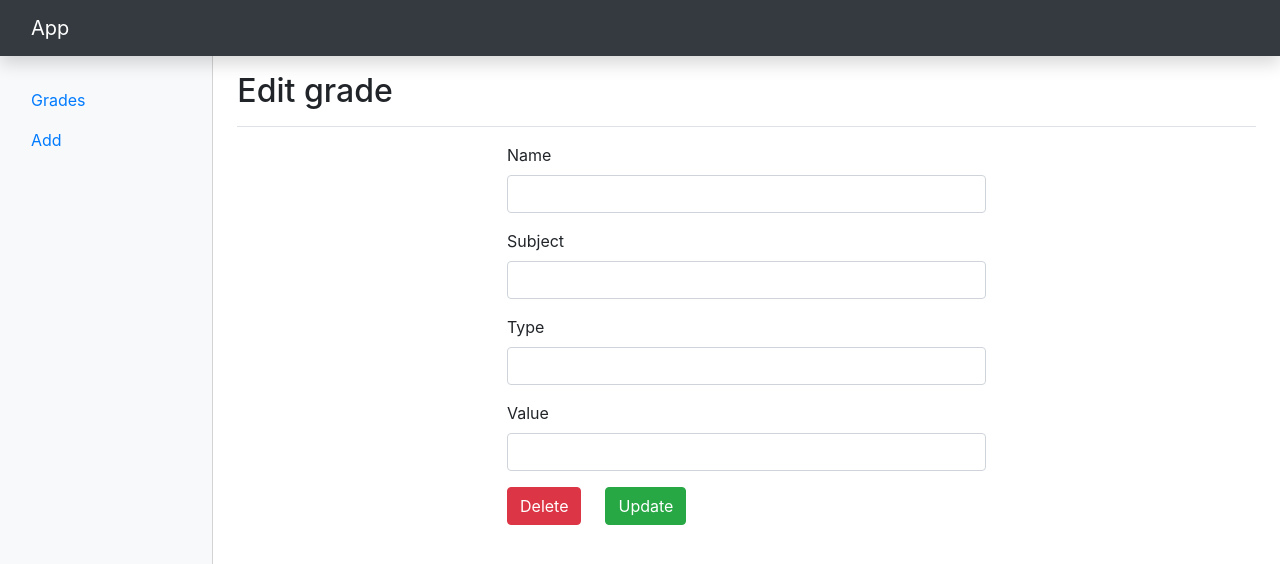
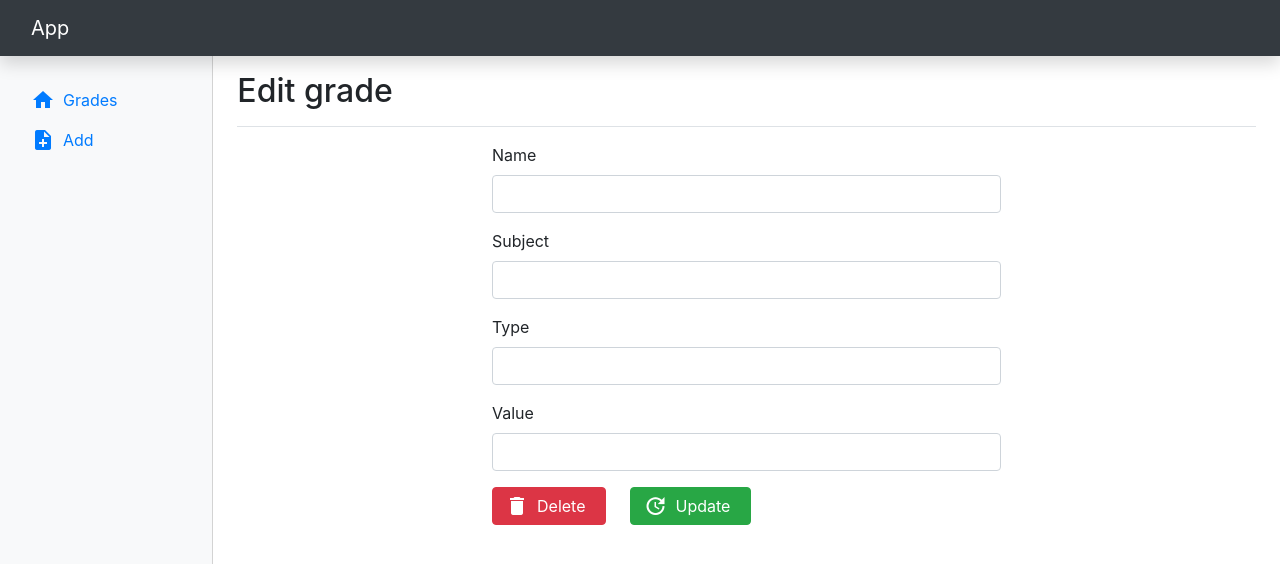
Before and after one commit to mauricio-viana/grades-app, a React (Create React App) app: page /grade/1 in a window 1280 px wide. Shown: the top 564 px of the page. Built offline with nearby package versions, Linux system fonts and the light colour scheme; no server answers.

Commit message:
Adicionado icones nos botões.

```diff
--- a/public/index.html
+++ b/public/index.html
@@ -15,6 +15,10 @@
       user's mobile device or desktop. See https://developers.google.com/web/fundamentals/web-app-manifest/
     -->
     <link rel="manifest" href="%PUBLIC_URL%/manifest.json" />
+    <link
+      href="https://fonts.googleapis.com/icon?family=Material+Icons"
+      rel="stylesheet"
+    />
     <!--
       Notice the use of %PUBLIC_URL% in the tags above.
       It will be replaced with the URL of the `public` folder during the build.
--- a/src/App.css
+++ b/src/App.css
@@ -4,12 +4,43 @@
   margin: auto;
 }
 
-.submit-form {
-  max-width: 300px;
+.submit-form,
+.edit-form {
+  max-width: 50%;
   margin: auto;
 }
 
-.edit-form {
-  max-width: 300px;
+.style-navbar {
+  height: 100%;
+  border-right: 1px solid lightgray;
+}
+
+.align-icon {
+  display: flex;
+  flex-direction: row;
+  align-items: center;
+}
+
+.div-button {
+  display: flex;
+  flex-direction: row;
+  align-items: center;
+}
+
+.error-message {
+  color: red;
+  margin-top: 16px;
+}
+
+.content-message {
+  display: flex;
+  flex-direction: column;
+  align-items: center;
+
+  margin-top: 60px;
+  border: 1px solid lightgray;
+  border-radius: 8px;
+  width: 50%;
+  padding: 26px;
   margin: auto;
 }
--- a/src/App.js
+++ b/src/App.js
@@ -12,26 +12,25 @@ function App() {
     <Router>
       <div>
         <nav className="navbar navbar-dark sticky-top bg-dark shadow">
-          <a href="/grade" className="navbar-brand col-md-3 col-lg-2">
+          <a href="/grade" className="navbar-brand col-md-3">
             App
           </a>
         </nav>
 
         <div className="container-fluid">
           <div className="row">
-            <nav
-              className="col-md-3 col-lg-2 d-md-block bg-light position-fixed"
-              style={styles.navBar}
-            >
-              <ul className="nav flex-column mt-4">
+            <nav className="col-md-3 col-lg-2 bg-light position-fixed style-navbar">
+              <ul className="nav flex-column mt-4 ">
                 <li className="nav-item">
-                  <Link to={'/grade'} className="nav-link">
-                    Grades
+                  <Link to={'/grade'} className="nav-link align-icon">
+                    <i className="material-icons">home</i>
+                    <span className="ml-2">Grades</span>
                   </Link>
                 </li>
                 <li className="nav-item">
-                  <Link to={'/add'} className="nav-link">
-                    Add
+                  <Link to={'/add'} className="nav-link align-icon">
+                    <i className="material-icons">note_add</i>
+                    <span className="ml-2">Add</span>
                   </Link>
                 </li>
               </ul>
@@ -49,8 +48,4 @@ function App() {
   );
 }
 
-const styles = {
-  navBar: { height: '100%', borderRight: '1px solid lightgray' },
-};
-
 export default App;
--- a/src/components/AddGrade.js
+++ b/src/components/AddGrade.js
@@ -70,7 +70,7 @@ const AddGrade = () => {
           onClickRedirect={newGrade}
         />
       ) : (
-        <div className="container" style={{ width: '50%' }}>
+        <div className="submit-form">
           <div className="form-group">
             <label htmlFor="name">Name</label>
             <span></span>
@@ -118,10 +118,11 @@ const AddGrade = () => {
               name="value"
             />
           </div>
-          <button onClick={saveGrade} className="btn btn-success">
-            Submit
+          <button onClick={saveGrade} className="btn btn-success align-icon">
+            <i className="material-icons">add</i>
+            <strong className="mr-2 ml-2">Submit</strong>
           </button>
-          <p style={{ color: 'red', marginTop: '16px' }}> {message} </p>
+          <p className="error-message"> {message} </p>
         </div>
       )}
     </main>
--- a/src/components/Grade.js
+++ b/src/components/Grade.js
@@ -80,7 +80,7 @@ const Grade = (props) => {
             onClickRedirect={redirectGrades}
           />
         ) : (
-          <div className="container" style={{ width: '50%' }}>
+          <div className="edit-form">
             <div className="form-group ">
               <label htmlFor="name">Name</label>
               <input
@@ -125,19 +125,26 @@ const Grade = (props) => {
                 onChange={handleInputChange}
               />
             </div>
+            <div className="div-button">
+              <button
+                className="btn btn-danger align-icon mr-4"
+                onClick={deleteGrade}
+              >
+                <i className="material-icons">delete</i>
+                <span className="mr-2 ml-2">Delete</span>
+              </button>
 
-            <button className="btn btn-danger mr-4" onClick={deleteGrade}>
-              Delete
-            </button>
+              <button
+                type="submit"
+                className="btn btn-success align-icon"
+                onClick={updateGrade}
+              >
+                <i className="material-icons">update</i>
+                <span className="mr-2 ml-2">Update</span>
+              </button>
+            </div>
 
-            <button
-              type="submit"
-              className="btn btn-success"
-              onClick={updateGrade}
-            >
-              Update
-            </button>
-            <p style={{ color: 'red', marginTop: '16px' }}> {message} </p>
+            <p className="error-message"> {message} </p>
           </div>
         )
       ) : (
--- a/src/components/GradeList.js
+++ b/src/components/GradeList.js
@@ -88,10 +88,11 @@ const GradeList = () => {
               ))}
           </ul>
           <button
-            className="m-3 btn btn-sm btn-danger"
+            className="m-3 btn btn-danger align-icon"
             onClick={removeAllGrade}
           >
-            Remove All
+            <i className="material-icons">delete_forever</i>
+            <strong className="mr-2 ml-2">Remove All</strong>
           </button>
         </div>
         <div className="col-md-6">
--- a/src/components/ListSubHeader.js
+++ b/src/components/ListSubHeader.js
@@ -33,11 +33,12 @@ export default function ListSubHeader(props) {
             />
             <div className="input-group-append">
               <button
-                className="btn btn-outline-secondary"
+                className="btn btn-outline-secondary align-icon"
                 type="button"
                 onClick={handleClickSearch}
               >
-                Search
+                <i className="material-icons">search</i>
+                <strong className="mr-2 ml-2">Search</strong>
               </button>
             </div>
           </div>
--- a/src/components/Message.js
+++ b/src/components/Message.js
@@ -6,10 +6,14 @@ export default function Message({ message, labelButton, onClickRedirect }) {
   };
 
   return (
-    <div className="container">
+    <div className="content-message">
       <h4>{message}</h4>
-      <button className="btn btn-success" onClick={handleClickRedirect}>
-        {labelButton}
+      <button
+        className="btn btn-success align-icon mt-4"
+        onClick={handleClickRedirect}
+      >
+        <i className="material-icons">cached</i>
+        <strong className="mr-2 ml-2">{labelButton}</strong>
       </button>
     </div>
   );
--- a/src/components/ViewGrade.js
+++ b/src/components/ViewGrade.js
@@ -31,8 +31,13 @@ export default function EditGrade({ grade }) {
         {value}
       </div>
 
-      <Link to={'/grade/' + _id} className="btn btn-warning">
-        Edit
+      <Link
+        to={'/grade/' + _id}
+        className="btn btn-warning align-icon"
+        style={{ width: '98px' }}
+      >
+        <i className="material-icons">create</i>
+        <strong className="ml-2">Edit</strong>
       </Link>
     </div>
   );
```
